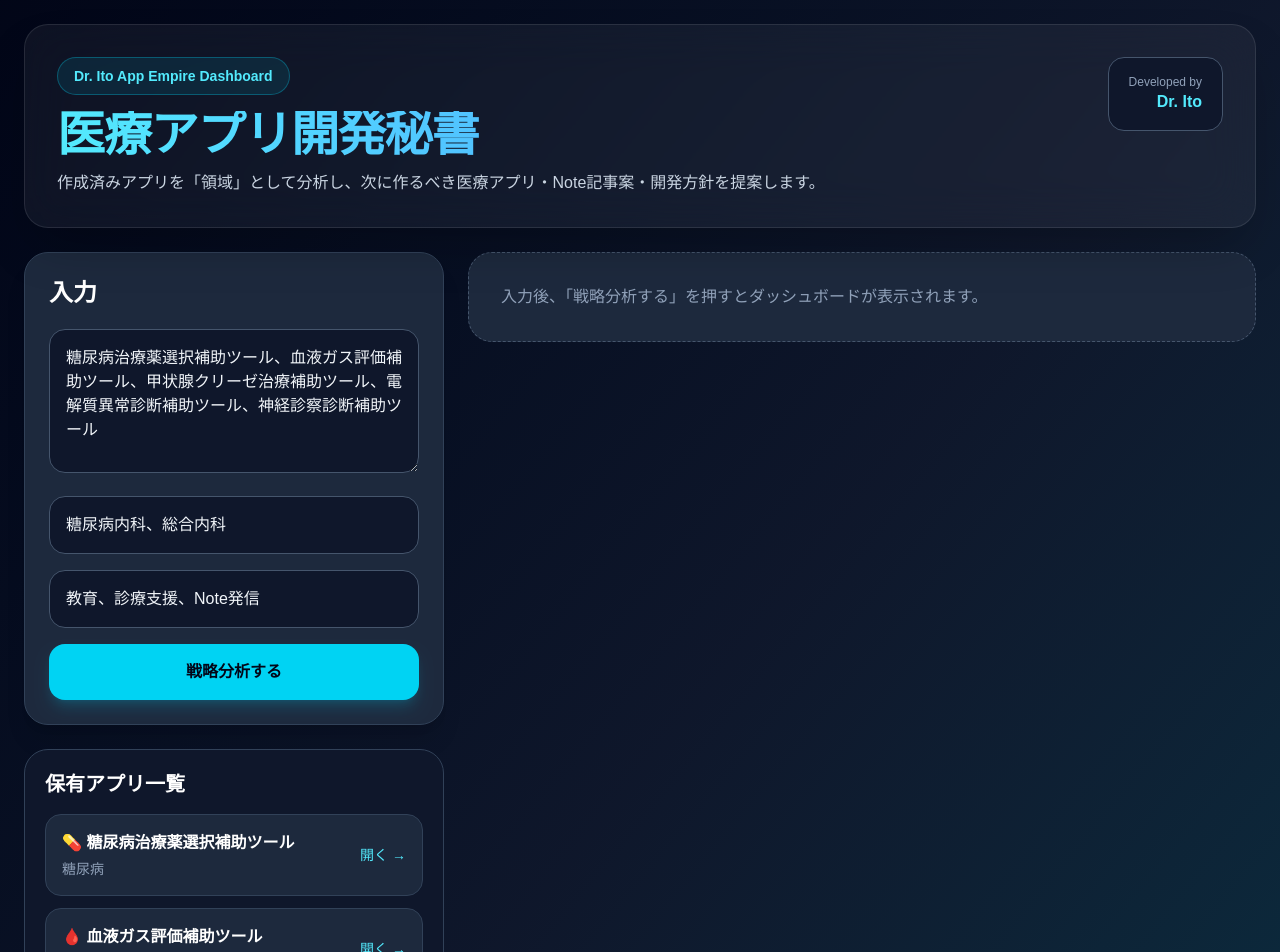
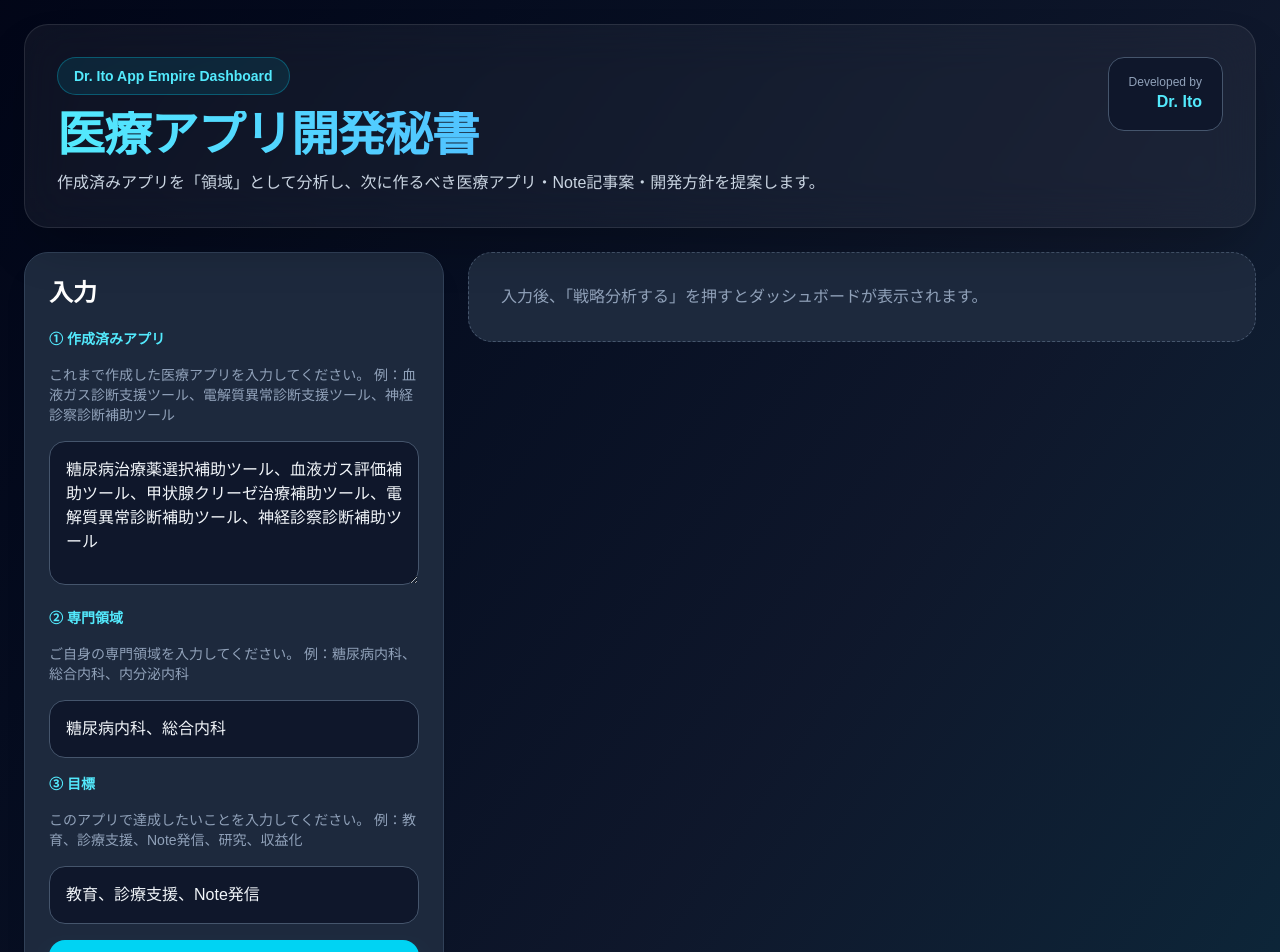
Before and after one commit to itooyoyo/medical-secretary, a Next.js app: page / in a window 1280 px wide. Shown: the top 952 px of the page. Built offline with nearby package versions, Linux system fonts and the light colour scheme.

Commit message:
improve input labels

```diff
--- a/app/page.tsx
+++ b/app/page.tsx
@@ -230,20 +230,42 @@ export default function Home() {
               <h2 className="mb-5 text-2xl font-bold text-white">入力</h2>
 
               <div className="space-y-4">
+                <label className="block text-sm font-bold text-cyan-300">
+  ① 作成済みアプリ
+</label>
+
+<p className="text-sm text-slate-400">
+  これまで作成した医療アプリを入力してください。
+  例：血液ガス診断支援ツール、電解質異常診断支援ツール、神経診察診断補助ツール
+</p>
                 <textarea
                   className="min-h-36 w-full rounded-2xl border border-slate-600 bg-slate-900 p-4 text-slate-100 outline-none placeholder:text-slate-500 focus:border-cyan-400"
                   placeholder="作成済みアプリ"
                   value={apps}
                   onChange={(e) => setApps(e.target.value)}
                 />
+<label className="block text-sm font-bold text-cyan-300">
+  ② 専門領域
+</label>
 
+<p className="text-sm text-slate-400">
+  ご自身の専門領域を入力してください。
+  例：糖尿病内科、総合内科、内分泌内科
+</p>
                 <input
                   className="w-full rounded-2xl border border-slate-600 bg-slate-900 p-4 text-slate-100 outline-none placeholder:text-slate-500 focus:border-cyan-400"
                   placeholder="専門領域"
                   value={specialty}
                   onChange={(e) => setSpecialty(e.target.value)}
                 />
+<label className="block text-sm font-bold text-cyan-300">
+  ③ 目標
+</label>
 
+<p className="text-sm text-slate-400">
+  このアプリで達成したいことを入力してください。
+  例：教育、診療支援、Note発信、研究、収益化
+</p>
                 <input
                   className="w-full rounded-2xl border border-slate-600 bg-slate-900 p-4 text-slate-100 outline-none placeholder:text-slate-500 focus:border-cyan-400"
                   placeholder="目標"
```
